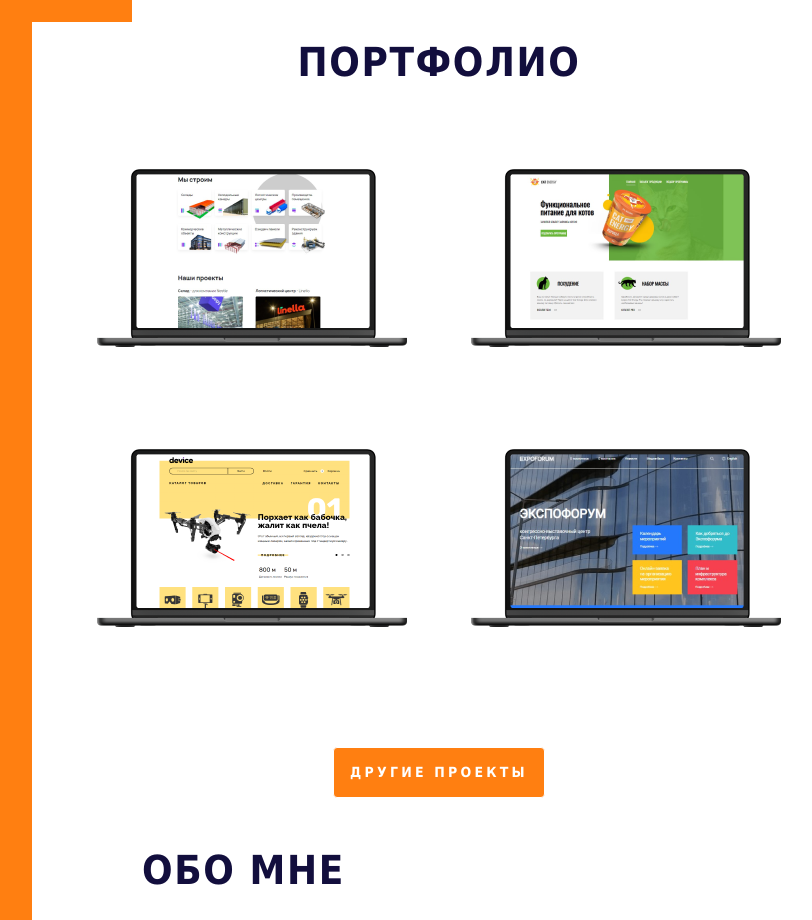
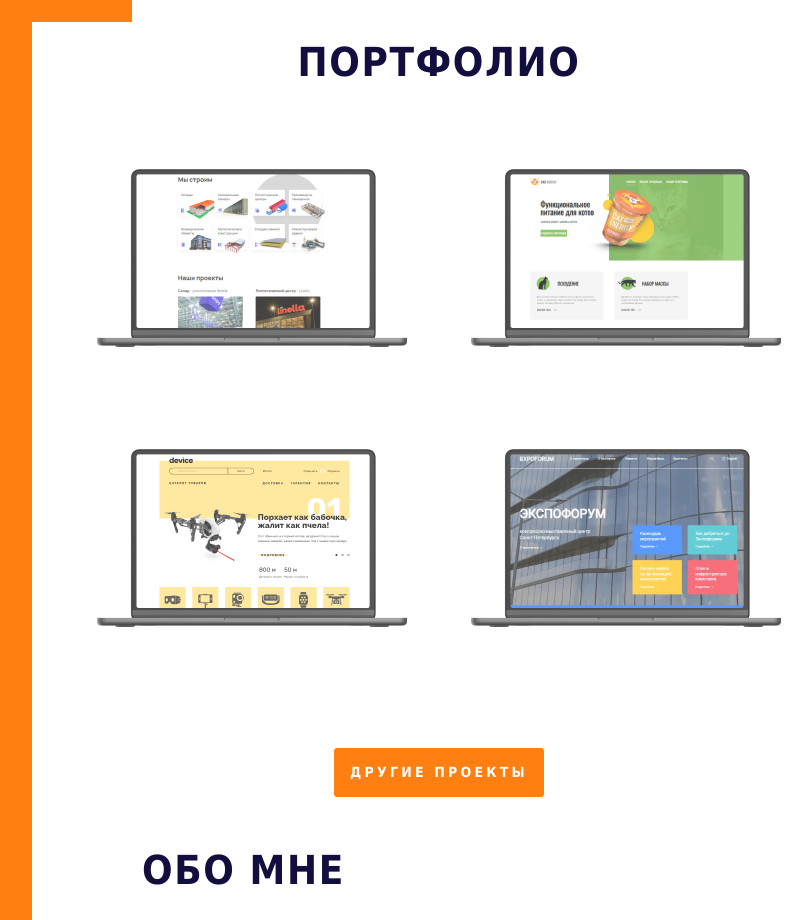
Before and after one commit to Chackmoole/my_project, a React app: page /#/ in a window 1280 px wide. Shown: the part 782-1702 px from the top of the page, without its empty margins (428-1240 px from the left). Built offline with nearby package versions, Linux system fonts and the light colour scheme.

Commit message:
mainPage-desktop) Правка стилизации PortfolioTemplate table & desktop. Правка именования переменной. Открытие ссылок в новом окне.

```diff
--- a/src/modules/portfolio/components/Contact/Contact.tsx
+++ b/src/modules/portfolio/components/Contact/Contact.tsx
@@ -11,7 +11,7 @@ interface IProps {
 
 const Contact = ({ name, value, url }: IProps) => {
   return (
-    <StyledContact href={url}>
+    <StyledContact href={url} target="_blank">
       <Text variant="h5" as="p">
         {name}
       </Text>
--- a/src/modules/portfolio/components/PortfolioTemplate/PortfolioTemplate.styled.ts
+++ b/src/modules/portfolio/components/PortfolioTemplate/PortfolioTemplate.styled.ts
@@ -4,39 +4,25 @@ export const StyledPortfolioTemplate = styled.a`
   display: flex;
   flex-direction: column;
   gap: 8px;
+  text-decoration-color: #120e3d;
   @media (min-width: 1280px) {
     align-items: center;
     min-height: 280px;
     justify-content: space-between;
     gap: 0;
     padding: 32px;
-  }
+    opacity: 0.75;
 
-  &:hover  {
-    @media (min-width: 1280px) {
-      background-color: #d9d9d9;
-         }
-  }
-  &:hover picture {
-    @media (min-width: 1280px) {
-      opacity: 30%;
+    &:hover {
+      opacity: 1;
     }
-  }
 
-  &:hover a {
-    @media (min-width: 1280px) {
+    &:hover span {
       display: block;
     }
 
-  &:active picture {
-    @media (min-width: 1280px) {
-      opacity: 100%;
-    }
-  }
-
-  &:active a {
-    @media (min-width: 1280px) {
-      color: #ffffff
+    &:active {
+      opacity: 0.5;
     }
   }
 `;
--- a/src/modules/portfolio/components/PortfolioTemplate/PortfolioTemplate.tsx
+++ b/src/modules/portfolio/components/PortfolioTemplate/PortfolioTemplate.tsx
@@ -18,11 +18,11 @@ interface IProps {
 
 const PortfolioTemplate = ({ work }: IProps) => {
   const imageTabletUrl = window.innerWidth < 768 ? null : work.url;
-  const isTextLink = window.innerWidth < 768 ? 'a' : 'span';
-  const isCardLink = window.innerWidth >= 768 ? 'a' : 'span';
+  const textTag = window.innerWidth < 768 ? 'a' : 'span';
+  const cardTag = window.innerWidth >= 768 ? 'a' : 'span';
 
   return (
-    <StyledPortfolioTemplate as={isCardLink} href={imageTabletUrl}>
+    <StyledPortfolioTemplate as={cardTag} href={imageTabletUrl} target="_blank">
       <picture>
         <source srcSet={work.src.tablet} media="(min-width: 768px)" />
         <StyledImg
@@ -32,7 +32,7 @@ const PortfolioTemplate = ({ work }: IProps) => {
           height="115"
         />
       </picture>
-      <StyledLink as={isTextLink} href={work.url}>
+      <StyledLink as={textTag} href={work.url}>
         <StyledBox>
           <StyledInner>
             <Text variant="h3">{work.title}</Text>
```
